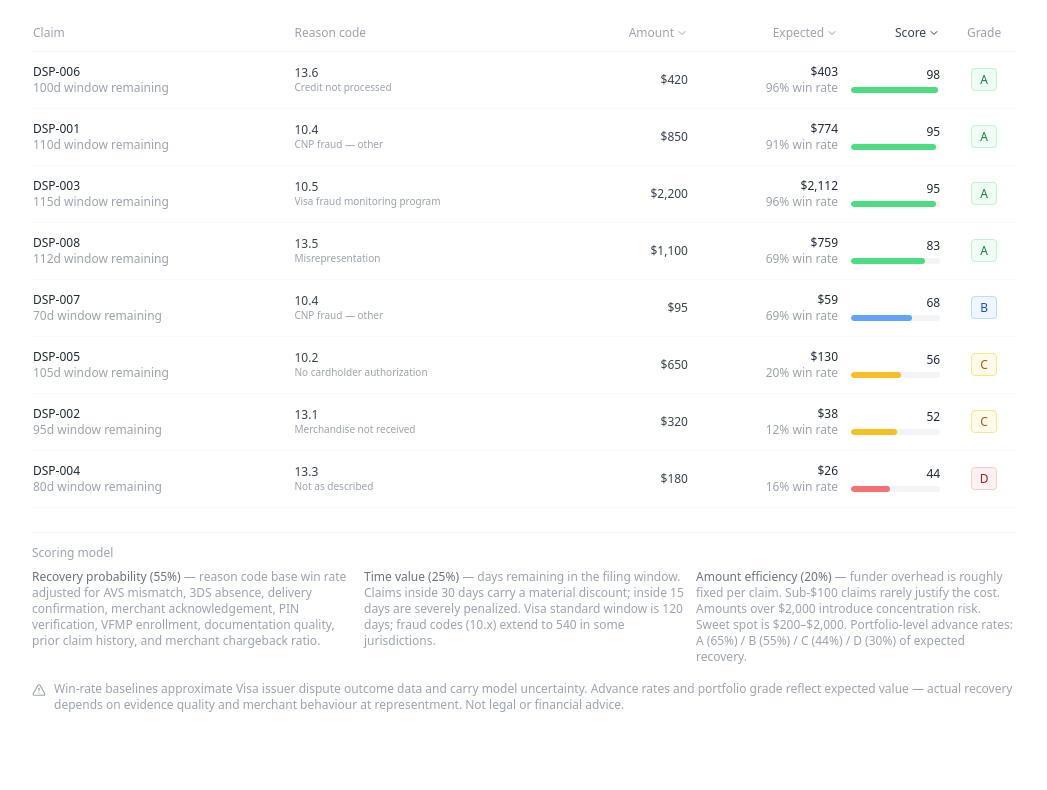
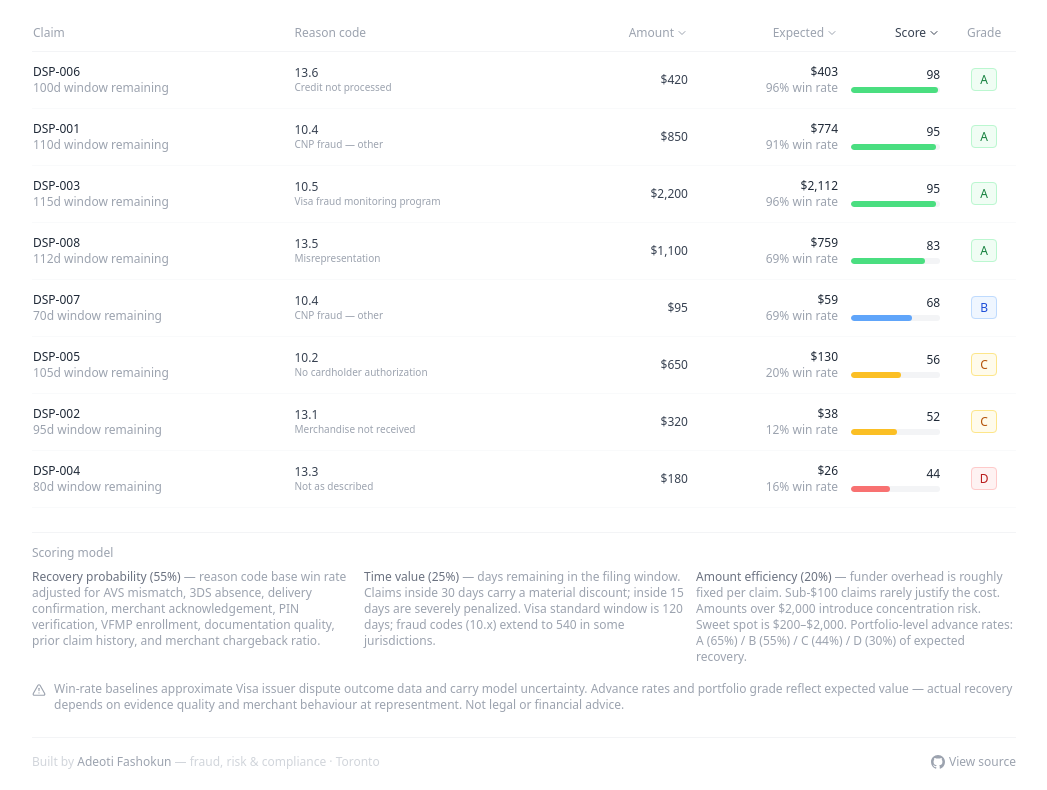
Before and after one commit to i0date/dispute-funding-assessor, a React (Vite) app: page / in a window 1280 px wide. Shown: the part 188-978 px from the top of the page, without its empty margins (116-1163 px from the left). Before the commit the page ends 921 px from the top, so only its background shows below. Built offline with nearby package versions, Linux system fonts and the light colour scheme.

Commit message:
Add GitHub link and author footer

```diff
--- a/src/DisputeFundingAssessor.jsx
+++ b/src/DisputeFundingAssessor.jsx
@@ -394,6 +394,15 @@
         <AlertTriangle className="w-3.5 h-3.5 shrink-0 mt-0.5" />
         <span>Win-rate baselines approximate Visa issuer dispute outcome data and carry model uncertainty. Advance rates and portfolio grade reflect expected value — actual recovery depends on evidence quality and merchant behaviour at representment. Not legal or financial advice.</span>
       </div>
+
+      {/* Footer */}
+      <div className="mt-6 pt-4 border-t border-gray-100 flex items-center justify-between text-xs text-gray-300">
+        <span>Built by <a href="https://www.linkedin.com/in/adeoti-fashokun-284b66164/" target="_blank" rel="noopener noreferrer" className="text-gray-400 hover:text-gray-600 transition-colors">Adeoti Fashokun</a> — fraud, risk &amp; compliance · Toronto</span>
+        <a href="https://github.com/i0date/dispute-funding-assessor" target="_blank" rel="noopener noreferrer" className="text-gray-400 hover:text-gray-600 transition-colors flex items-center gap-1">
+          <svg viewBox="0 0 24 24" className="w-3.5 h-3.5 fill-current" aria-hidden="true"><path d="M12 0C5.37 0 0 5.37 0 12c0 5.3 3.438 9.8 8.205 11.385.6.113.82-.258.82-.577 0-.285-.01-1.04-.015-2.04-3.338.724-4.042-1.61-4.042-1.61-.546-1.385-1.335-1.755-1.335-1.755-1.087-.744.084-.729.084-.729 1.205.084 1.838 1.236 1.838 1.236 1.07 1.835 2.809 1.305 3.495.998.108-.776.417-1.305.76-1.605-2.665-.3-5.466-1.332-5.466-5.93 0-1.31.465-2.38 1.235-3.22-.135-.303-.54-1.523.105-3.176 0 0 1.005-.322 3.3 1.23.96-.267 1.98-.399 3-.405 1.02.006 2.04.138 3 .405 2.28-1.552 3.285-1.23 3.285-1.23.645 1.653.24 2.873.12 3.176.765.84 1.23 1.91 1.23 3.22 0 4.61-2.805 5.625-5.475 5.92.42.36.81 1.096.81 2.22 0 1.606-.015 2.896-.015 3.286 0 .315.21.69.825.57C20.565 21.795 24 17.295 24 12c0-6.63-5.37-12-12-12z"/></svg>
+          View source
+        </a>
+      </div>
     </div>
   )
 }
```
